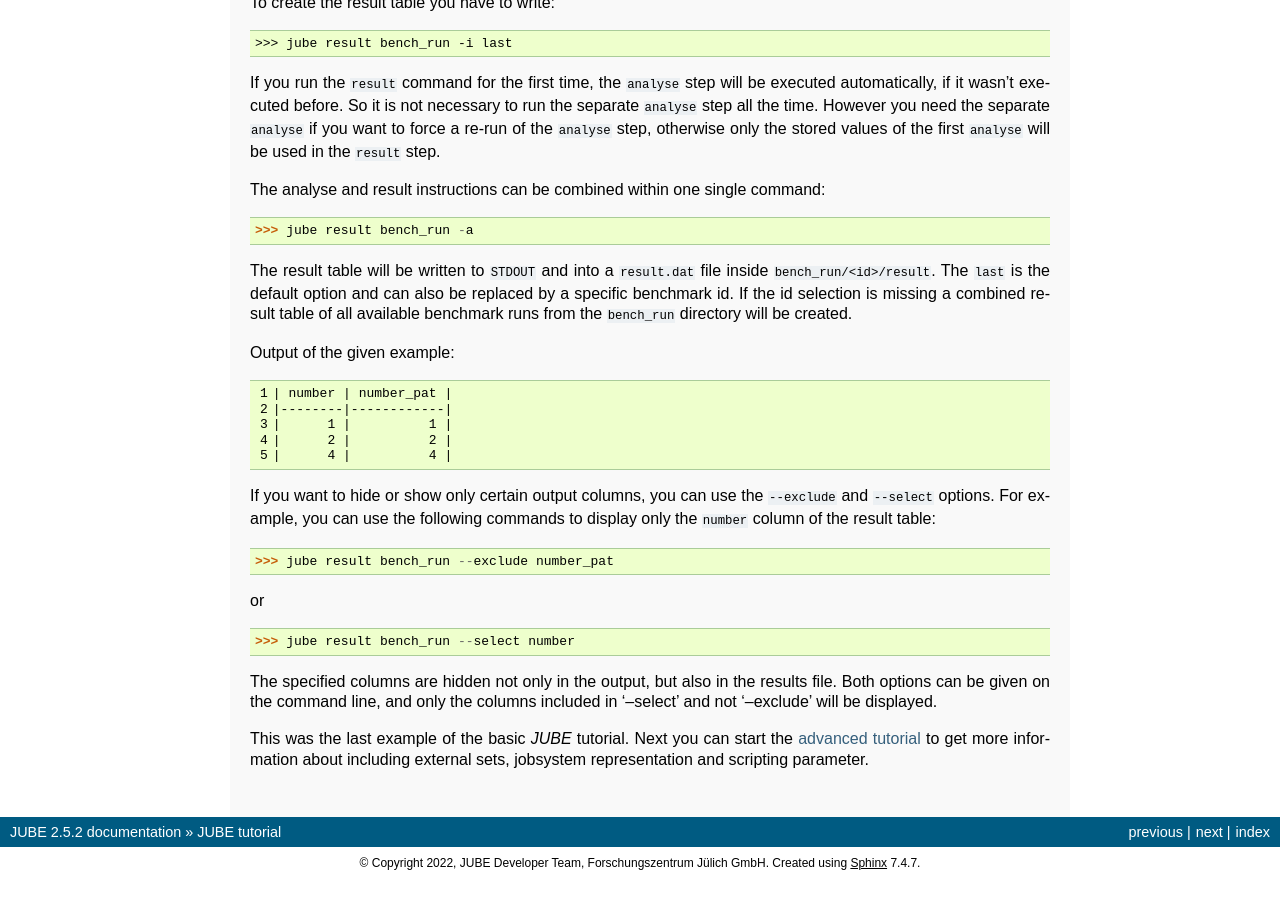
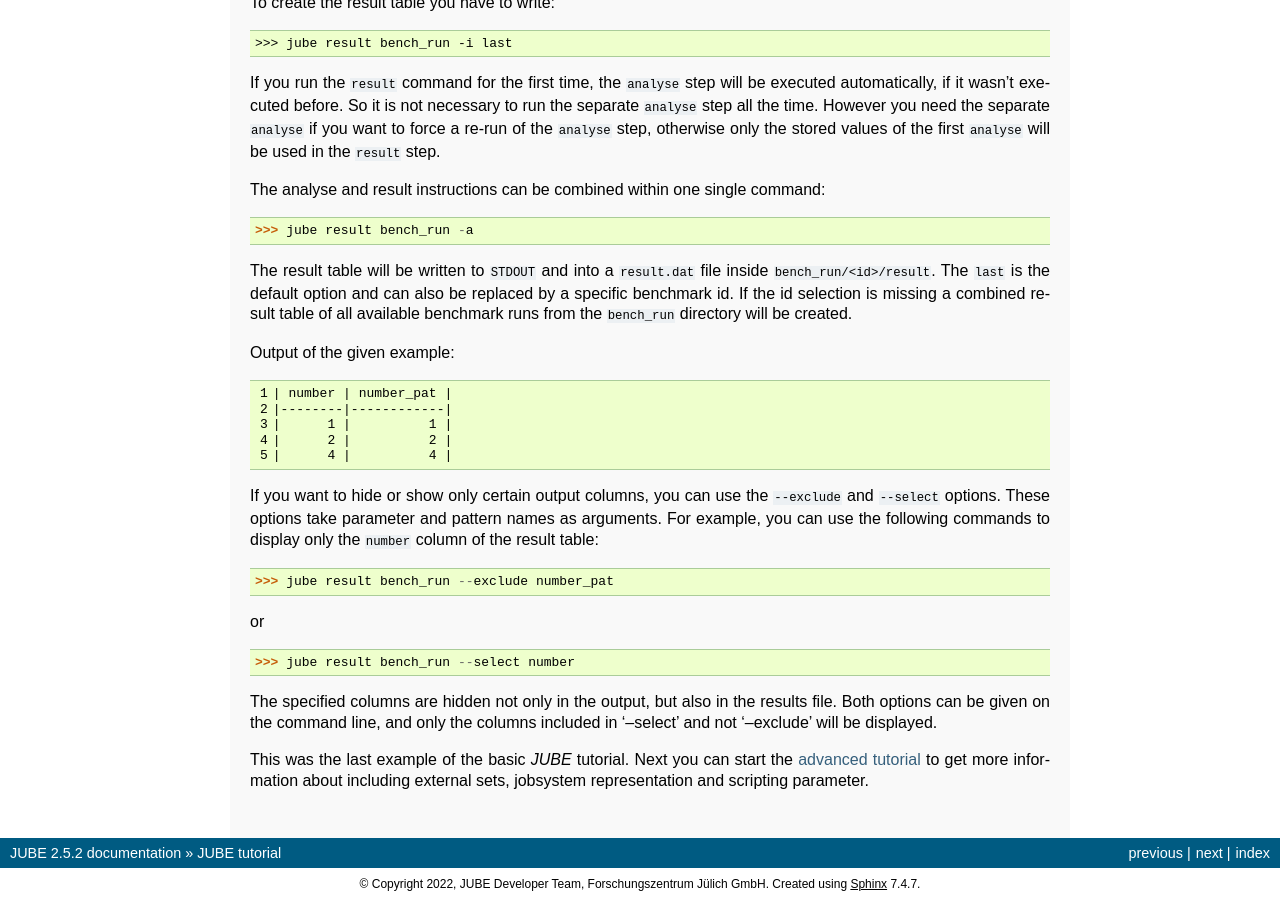
Before and after one commit to FZJ-JSC/JUBE, a Sphinx documentation site: the page built from docs/tutorial.rst, in a window 1280 px wide and 900 px high, scrolled down 9505 px. Built offline with Sphinx 7.4.7, drawn with Linux system fonts in a browser that asks for light colours; before the commit the page ends 10384 px from its top, so only the background shows below that.

Commit message:
Add info to use pattern or parameter name to tutorial

```diff
--- a/docs/tutorial.rst
+++ b/docs/tutorial.rst
@@ -525,7 +525,7 @@
    |      2 |          2 |
    |      4 |          4 |
 
-If you want to hide or show only certain output columns, you can use the ``--exclude`` and ``--select`` options. For example, you can use the following commands to display only the ``number`` column of the result table:
+If you want to hide or show only certain output columns, you can use the ``--exclude`` and ``--select`` options. These options take parameter and pattern names as arguments. For example, you can use the following commands to display only the ``number`` column of the result table:
 
    >>> jube result bench_run --exclude number_pat
 
```
